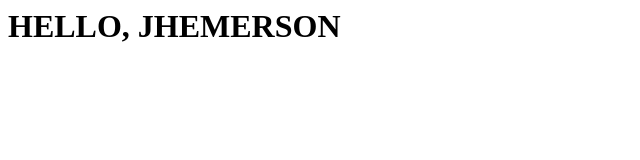
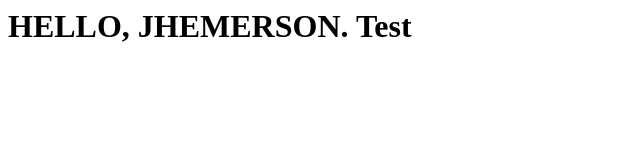
Before and after one commit to jhemersonsantos/jhemersonsantos.github.io, a plain HTML site: page index.html in a window 1280 px wide. Shown: the whole page, without its empty margins (0-640 px from the left). Drawn offline with Linux system fonts and the light colour scheme.

Commit message:
Update index.html

```diff
--- a/index.html
+++ b/index.html
@@ -1,6 +1,6 @@
 <html>
 <head></head>
 <body>
-<h1>HELLO, JHEMERSON</h1>
+<h1>HELLO, JHEMERSON. Test</h1>
 </body>
 </html>
```
